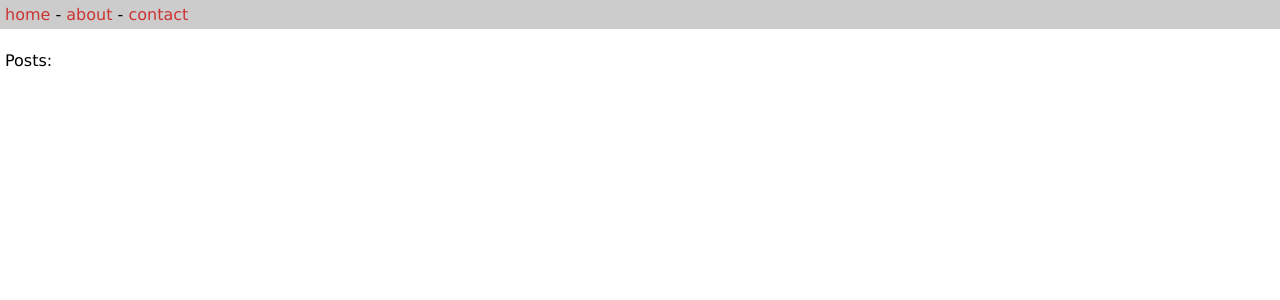
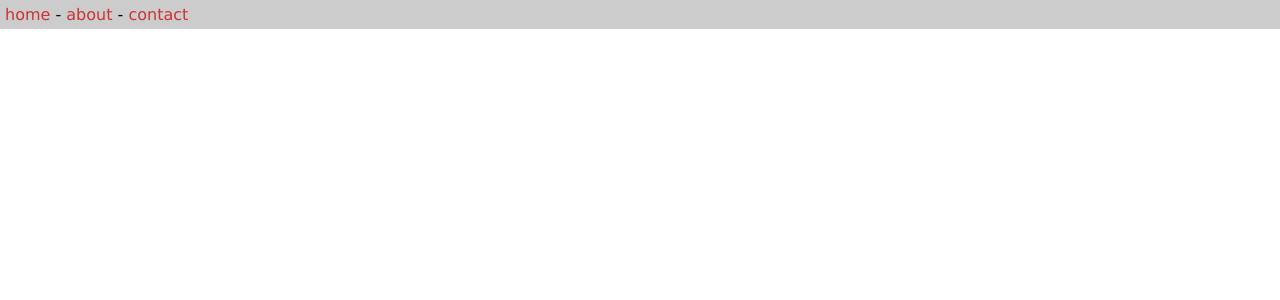
Before and after one commit to johnelse/johnelse.github.com, a Jekyll site: the page built from index.html, in a window 1280 px wide. Shown: the top 300 px of the page. Built offline with Jekyll 4.4.1, drawn with Linux system fonts in a browser that asks for light colours.

Commit message:
Remove posts listing for now
Signed-off-by: John Else <john.else@citrix.com>

```diff
--- a/index.html
+++ b/index.html
@@ -2,13 +2,3 @@
 layout: default
 title: John Else
 ---
-<p>Posts:</p>
-
-<ul>
-    {% for post in site.posts %}
-        <li>
-            {{ post.date | date_to_string }} -
-            <a href="{{ post.url }}">{{ post.title }}</a>
-        </li>
-    {% endfor %}
-</ul>
```
